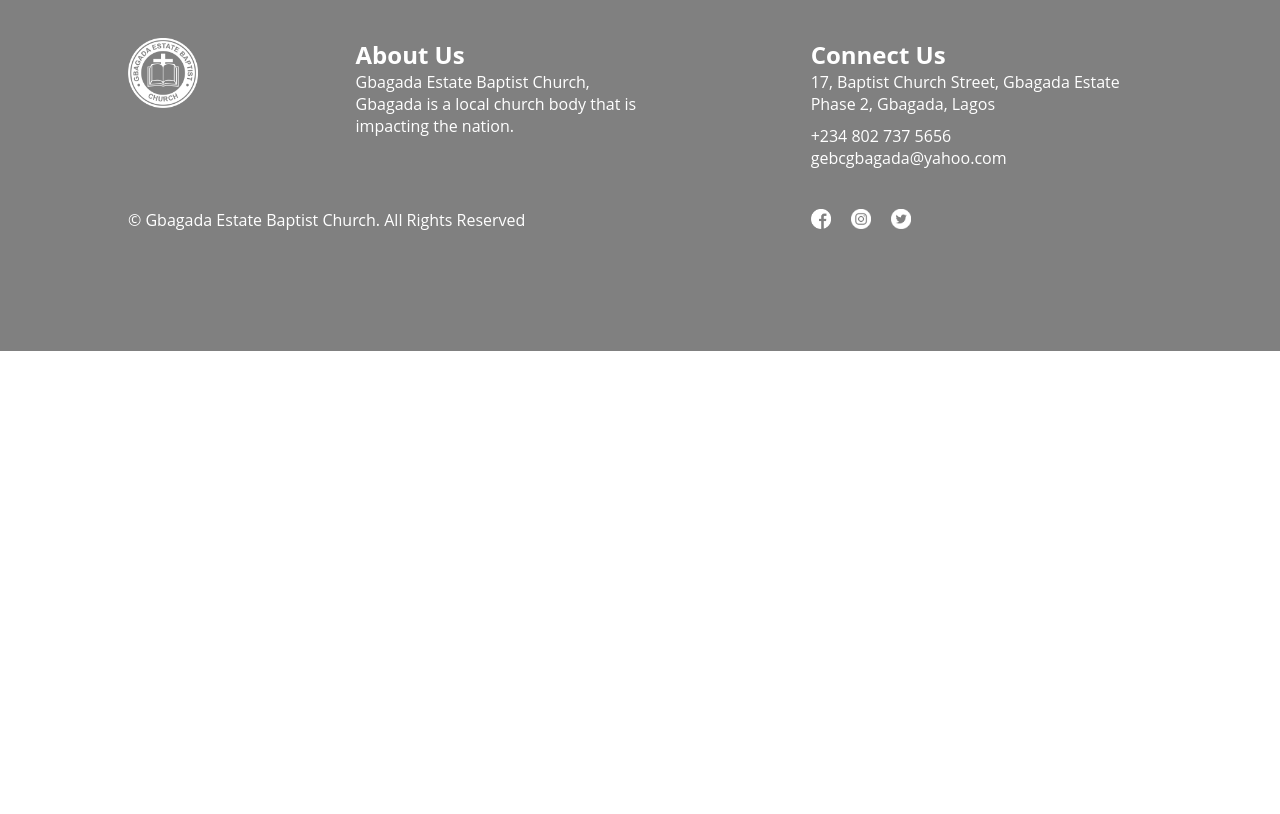
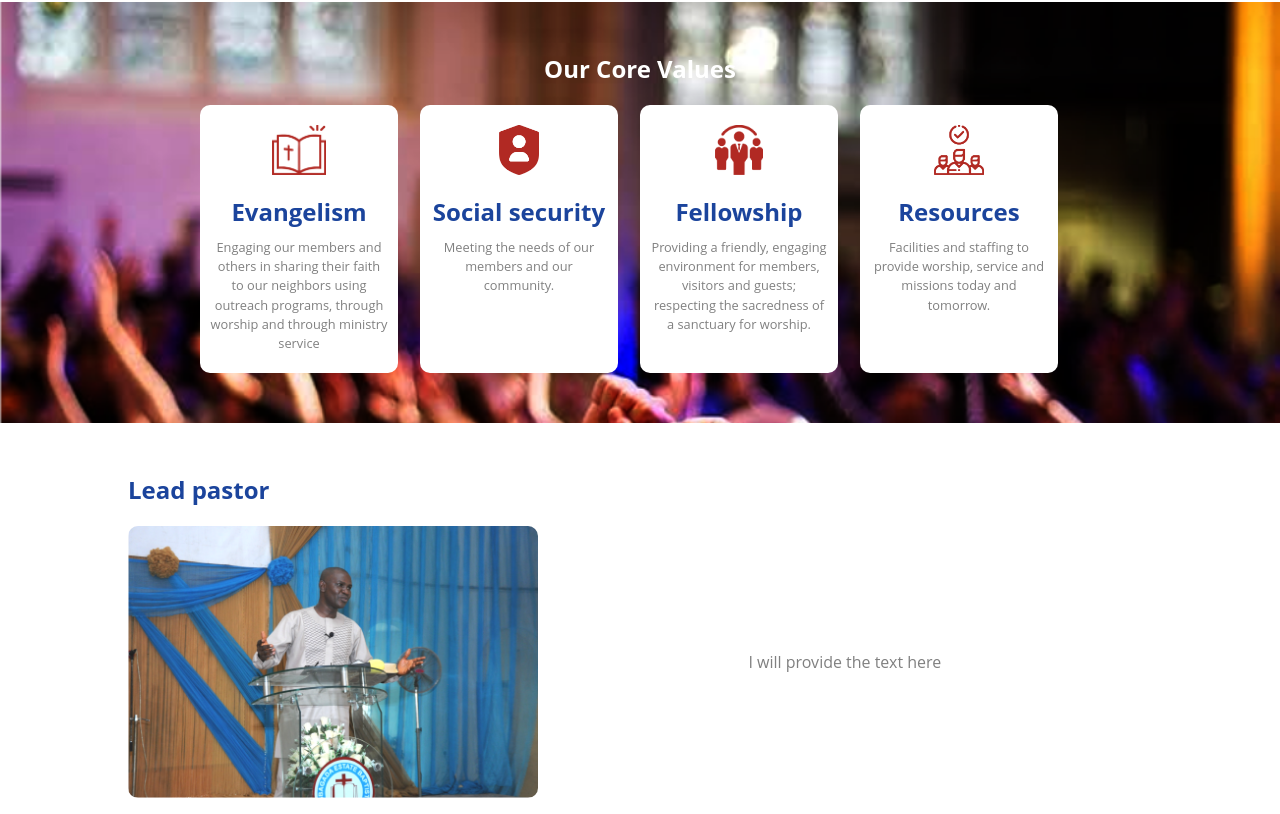
Before and after one commit to cvjude/GEBC, a React app: page /about in a window 1280 px wide. Shown: the part 1526-2340 px from the top of the page. Before the commit the page ends 1877 px from the top, so only its background shows below. Built offline with nearby package versions, Linux system fonts and the light colour scheme.

Commit message:
Finish the about page

```diff
--- a/src/index.scss
+++ b/src/index.scss
@@ -73,6 +73,7 @@ p,
 dd,
 dt {
   color: color(shade);
+  line-height: 1.5;
 }
 
 .container {
--- /dev/null
+++ b/src/views/About/CoreValues/index.js
@@ -0,0 +1,52 @@
+import React from 'react';
+import evangelism from '../../../assets/Evangelism.png';
+import socailSecurity from '../../../assets/Social Security.png';
+import fellowship from '../../../assets/Fellowship.png';
+import resources from '../../../assets/Resources.png';
+import './style.scss';
+
+const coreInfo = [
+  {
+    image: evangelism,
+    header: 'Evangelism',
+    desc:
+      'Engaging our members and others in sharing their faith to our neighbors using outreach programs, through worship and through ministry service'
+  },
+  {
+    image: socailSecurity,
+    header: 'Social security',
+    desc: 'Meeting the needs of our members and our community.'
+  },
+  {
+    image: fellowship,
+    header: 'Fellowship',
+    desc:
+      'Providing a friendly, engaging environment for members, visitors and guests; respecting the sacredness of a sanctuary for worship.'
+  },
+  {
+    image: resources,
+    header: 'Resources',
+    desc:
+      'Facilities and staffing to provide worship, service and missions today and tomorrow.'
+  }
+];
+
+export default function CoreValues() {
+  const coreCard = () =>
+    coreInfo.map(core => (
+      <div className='core-card'>
+        <div className='card-img'>
+          <img src={core.image} alt='' />
+        </div>
+        <h2>{core.header}</h2>
+        <p>{core.desc}</p>
+      </div>
+    ));
+
+  return (
+    <section className='core-value'>
+      <h2 className='header'>Our Core Values</h2>
+      <div className='core-container'>{coreCard()}</div>
+    </section>
+  );
+}
--- /dev/null
+++ b/src/views/About/CoreValues/style.scss
@@ -0,0 +1,73 @@
+@import '../../../media';
+
+.core-value {
+  background: url('../../../assets/Imae\ 04.png') no-repeat;
+  background-attachment: fixed;
+  background-size: cover;
+  height: auto;
+  margin: 30px 0;
+  padding: 50px 10px;
+  color: white;
+  flex-direction: column;
+  display: flex;
+
+  .header {
+    margin-bottom: 20px;
+  }
+
+  @include for-size(phone-only) {
+    padding: 30px 5px;
+  }
+
+  .core-container {
+    display: grid;
+    margin: auto;
+    grid-template-columns: repeat(4, 220px);
+    @include for-size(tablet-landscape-up) {
+      grid-template-columns: repeat(2, 200px);
+      grid-gap: 40px;
+      .core-card {
+        h2 {
+          font-size: 1em;
+        }
+      }
+    }
+
+    @include for-size(phone-only) {
+      grid-template-columns: repeat(2, 150px);
+      column-gap: 10px;
+      row-gap: 20px;
+      .core-card {
+        width: 100% !important;
+        h2 {
+          font-size: 0.8em;
+        }
+        p {
+          font-size: 0.7em !important;
+        }
+      }
+    }
+
+    .core-card {
+      background: white;
+      border-radius: 10px;
+      height: auto;
+      width: 90%;
+      padding: 20px 10px;
+
+      .card-img {
+        height: 50px;
+        margin-bottom: 20px;
+      }
+
+      h2 {
+        color: color(theme);
+        margin-bottom: 10px;
+      }
+
+      p {
+        font-size: 0.8em;
+      }
+    }
+  }
+}
--- a/src/views/About/index.js
+++ b/src/views/About/index.js
@@ -1,7 +1,10 @@
 import React, { Component } from 'react';
 import Banner from '../../components/Banner';
+import Services from '../../components/Services';
 import whoWeAre from '../../assets/Who We Are.png';
 import man from '../../assets/Image 02.png';
+import pastor from '../../assets/Image 03.png';
+import CoreValues from './CoreValues';
 import './style.scss';
 
 export default class index extends Component {
@@ -44,6 +47,22 @@ export default class index extends Component {
             <img src={man} alt='' />
           </div>
         </section>
+
+        <CoreValues />
+
+        <section className='container pastor'>
+          <h2 className='text-left'>Lead pastor</h2>
+          <div className='flex-full lead-pastor'>
+            <div className='img-sec'>
+              <img className='object-cover' src={pastor} alt='' />
+            </div>
+            <div className='flex-full text-sec'>
+              <p>I will provide the text here</p>
+            </div>
+          </div>
+        </section>
+
+        <Services />
       </main>
     );
   }
--- a/src/views/About/style.scss
+++ b/src/views/About/style.scss
@@ -8,6 +8,10 @@
   .mission {
     height: 70vh;
     margin: 40px auto;
+    @include for-size(phone-only) {
+      display: block;
+      height: auto;
+    }
 
     h2 {
       margin-bottom: 10px;
@@ -15,14 +19,64 @@
 
     .text-sec {
       width: 50%;
+      @include for-size(phone-only) {
+        width: 100%;
+      }
       div {
         margin-bottom: 20px;
       }
     }
 
     .img-sec {
+      @include for-size(phone-only) {
+        width: 100%;
+        height: 400px;
+      }
       width: 50%;
       height: 100%;
     }
   }
+
+  .pastor {
+    height: 70vh;
+    margin: 50px auto 0px;
+    h2 {
+      color: color(theme);
+      margin-bottom: 20px;
+    }
+    .lead-pastor {
+      .img-sec {
+        height: 80%;
+        width: 40%;
+        img {
+          border-radius: 10px;
+        }
+      }
+
+      .text-sec {
+        width: 60%;
+      }
+
+      @include for-size(tablet-portrait-up) {
+        .img-sec {
+          width: 50%;
+        }
+        .text-sec {
+          width: 50%;
+        }
+      }
+
+      @include for-size(phone-only) {
+        display: block;
+        height: auto;
+        .img-sec {
+          width: 100%;
+          margin-bottom: 20px;
+        }
+        .text-sec {
+          width: 100%;
+        }
+      }
+    }
+  }
 }
```
